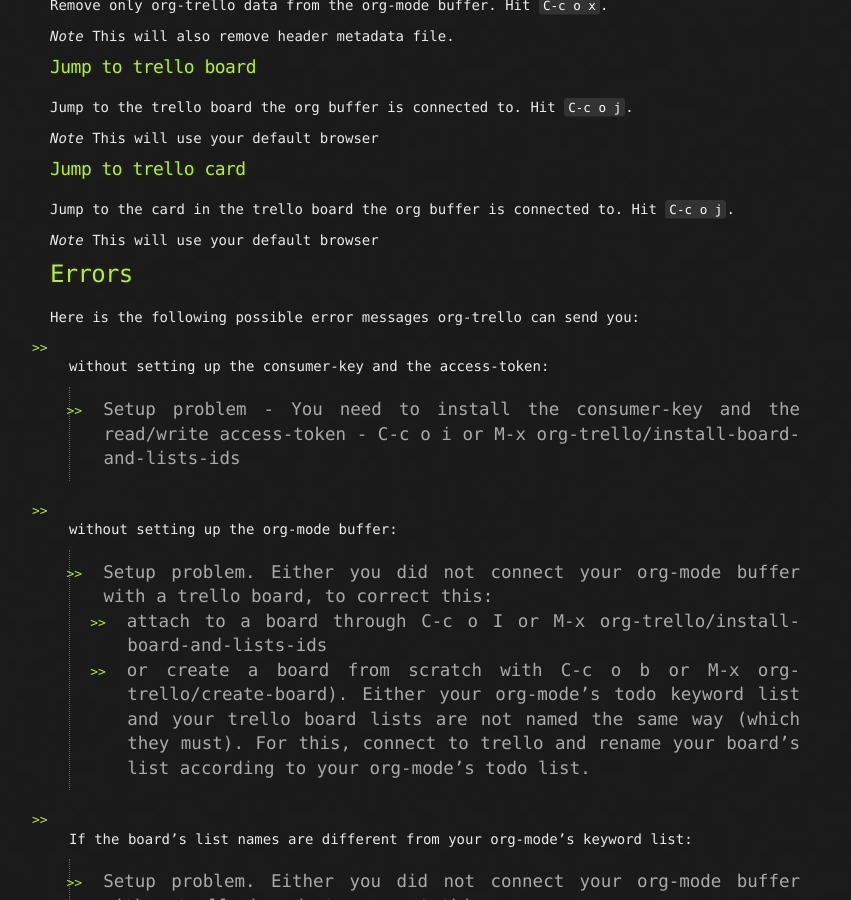
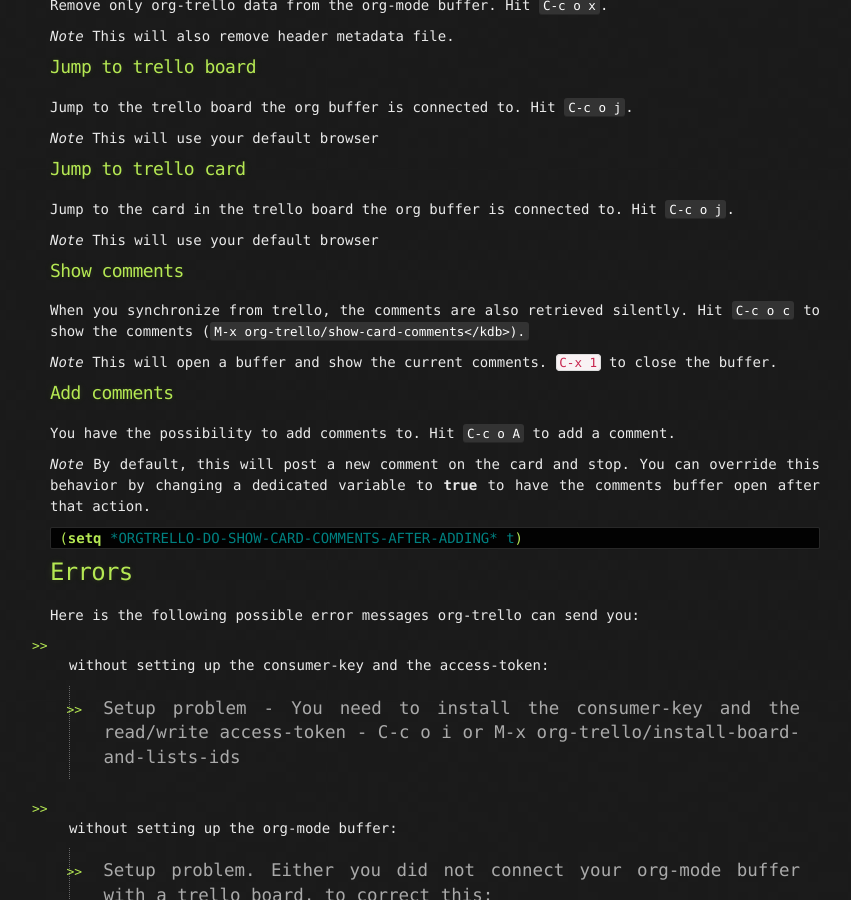
Before and after one commit to org-trello/org-trello.github.io, a Jekyll site: the page built from usage.md, in a window 1280 px wide and 900 px high, scrolled down 2491 px. Shown: the whole window, without its empty margins (205-1056 px from the left). Built offline with Jekyll 4.4.1, drawn with Linux system fonts in a browser that asks for light colours; Markdown is read by kramdown in place of the engine named in the settings.

Commit message:
Add the new usage to the documentation

````diff
--- a/usage.md
+++ b/usage.md
@@ -145,6 +145,26 @@ Hit <kbd>C-c o j</kbd>.
 
 *Note* This will use your default browser
 
+#### Show comments
+
+When you synchronize from trello, the comments are also retrieved silently.
+Hit <kbd>C-c o c</kbd> to show the comments (<kbd>M-x org-trello/show-card-comments</kdb>).
+
+*Note* This will open a buffer and show the current comments.
+`C-x 1` to close the buffer.
+
+#### Add comments
+
+You have the possibility to add comments to.
+Hit <kbd>C-c o A</kbd> to add a comment.
+
+*Note* By default, this will post a new comment on the card and stop.
+You can override this behavior by changing a dedicated variable to **true** to have the comments buffer open after that action.
+
+``` lisp
+(setq *ORGTRELLO-DO-SHOW-CARD-COMMENTS-AFTER-ADDING* t)
+```
+
 ### Errors
 
 Here is the following possible error messages org-trello can send you:
````
